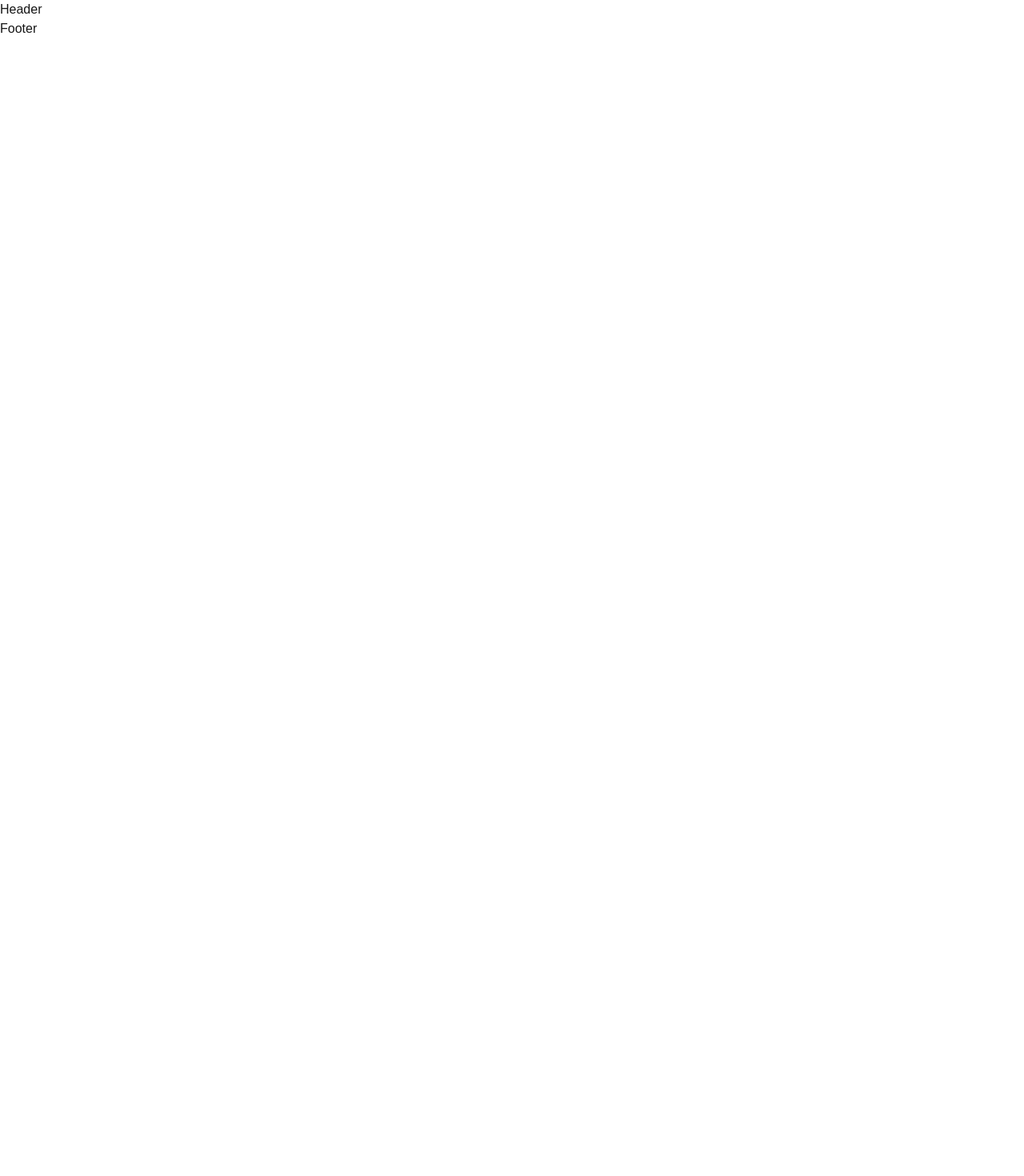
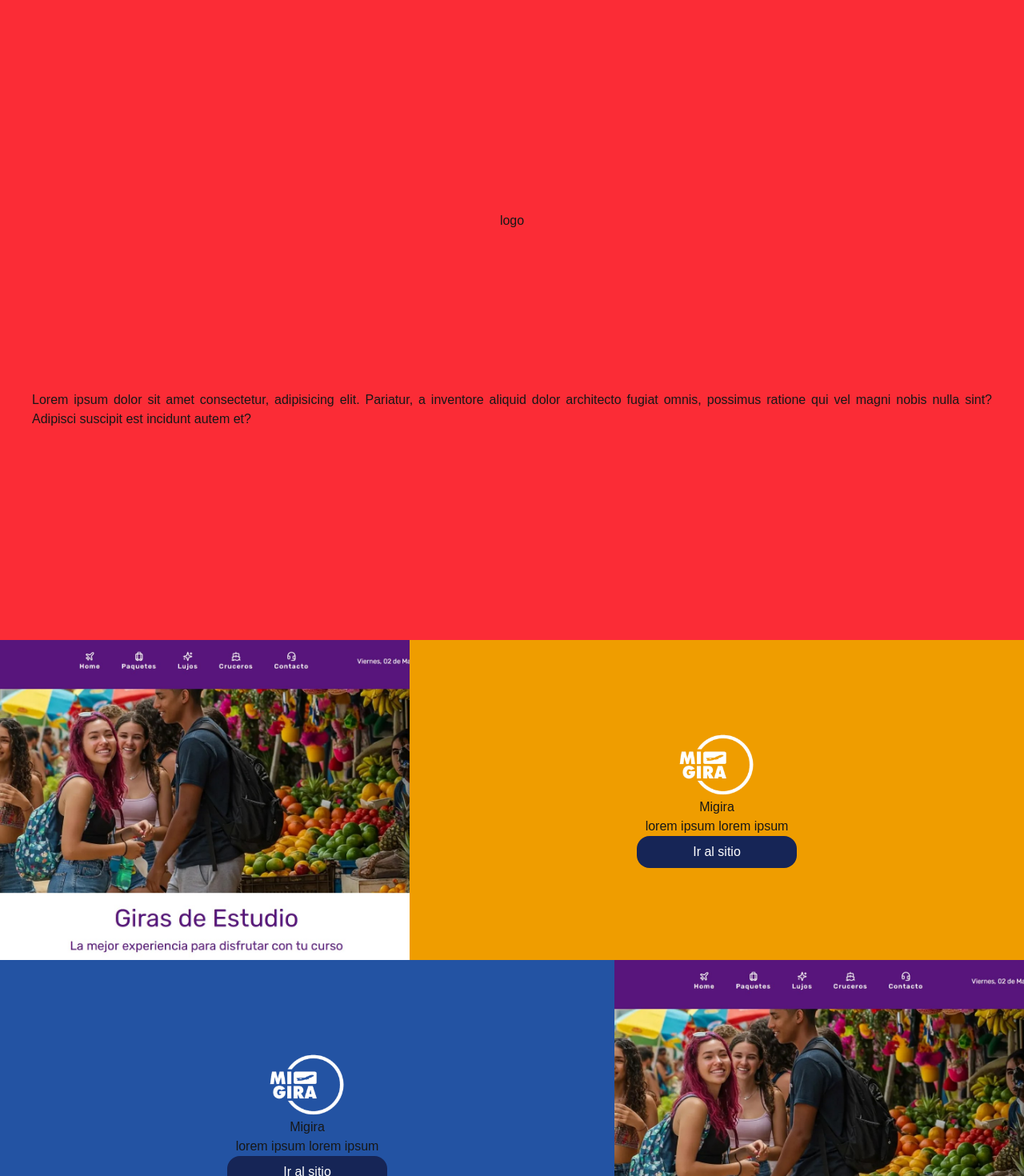
Before and after one commit to xngar/emsoli, a Next.js app: page / in a window 1280 px wide. Shown: the top 1470 px of the page at 80% size. Before the commit the page ends 800 px from the top, so only its background shows below. Built offline with nearby package versions, Linux system fonts and the light colour scheme.

Commit message:
agregando estructura

```diff
--- a/app/page.tsx
+++ b/app/page.tsx
@@ -1,3 +1,4 @@
+import Empresas from "@/componentes/Empresas";
 import Footer from "@/componentes/Footer";
 import Header from "@/componentes/Header";
 
@@ -5,6 +6,22 @@ export default function Home() {
   return (
     <div>
       <Header />
+      <Empresas
+        imagen="/migira.jpg"
+        nombre="Migira"
+        descripcion="lorem ipsum lorem ipsum"
+        logo="/gira.png"
+        color="#ef9d00"
+        reverse={false}
+      />
+      <Empresas
+        imagen="/migira.jpg"
+        nombre="Migira"
+        descripcion="lorem ipsum lorem ipsum"
+        logo="/gira.png"
+        color="#2353a3"
+        reverse={true}
+      />
       <Footer />
     </div>
   );
--- /dev/null
+++ b/componentes/Empresas.tsx
@@ -0,0 +1,56 @@
+import Image from "next/image";
+import Link from "next/link";
+import React from "react";
+
+type EmpresasProps = {
+  imagen: string;
+  nombre: string;
+  descripcion: string;
+  logo: string;
+  color: string;
+  reverse?: boolean;
+};
+
+const Empresas = ({
+  imagen,
+  nombre,
+  descripcion,
+  logo,
+  color,
+  reverse = false,
+}: EmpresasProps) => {
+  return (
+    <div
+      className={`flex flex-row w-full h-[400px] relative justify-between ${
+        reverse ? "flex-row-reverse" : "flex-row"
+      }`}
+    >
+      <div className={`bg-[${color}] w-[40%] relative`}>
+        <Image
+          src={imagen}
+          layout="fill"
+          objectFit="cover"
+          alt=""
+          priority
+          className="w-[80%]"
+        />
+      </div>
+      <div
+        className={`w-[60%] flex flex-col justify-center items-center`}
+        style={{ backgroundColor: color }}
+      >
+        <Image src={logo} alt="" width={100} height={100} />
+        <h2>{nombre}</h2>
+        <p>{descripcion}</p>
+        <Link
+          className="text-white bg-blue-950 rounded-2xl p-2 w-[200px] flex justify-center items-center hover:bg-blue-900"
+          href="#"
+        >
+          Ir al sitio
+        </Link>
+      </div>
+    </div>
+  );
+};
+
+export default Empresas;
--- a/componentes/Header.tsx
+++ b/componentes/Header.tsx
@@ -1,7 +1,18 @@
 import React from "react";
 
 const Header = () => {
-  return <div>Header</div>;
+  return (
+    <div className="bg-red-500 w-full h-screen flex flex-col p-10 justify-center items-center">
+      <div className="pb-[200px]">logo</div>
+      <div>
+        <p className="text-justify">
+          Lorem ipsum dolor sit amet consectetur, adipisicing elit. Pariatur, a
+          inventore aliquid dolor architecto fugiat omnis, possimus ratione qui
+          vel magni nobis nulla sint? Adipisci suscipit est incidunt autem et?
+        </p>
+      </div>
+    </div>
+  );
 };
 
 export default Header;
```
Also changed, not shown: public/gira.png (added), public/migira.jpg (added).
